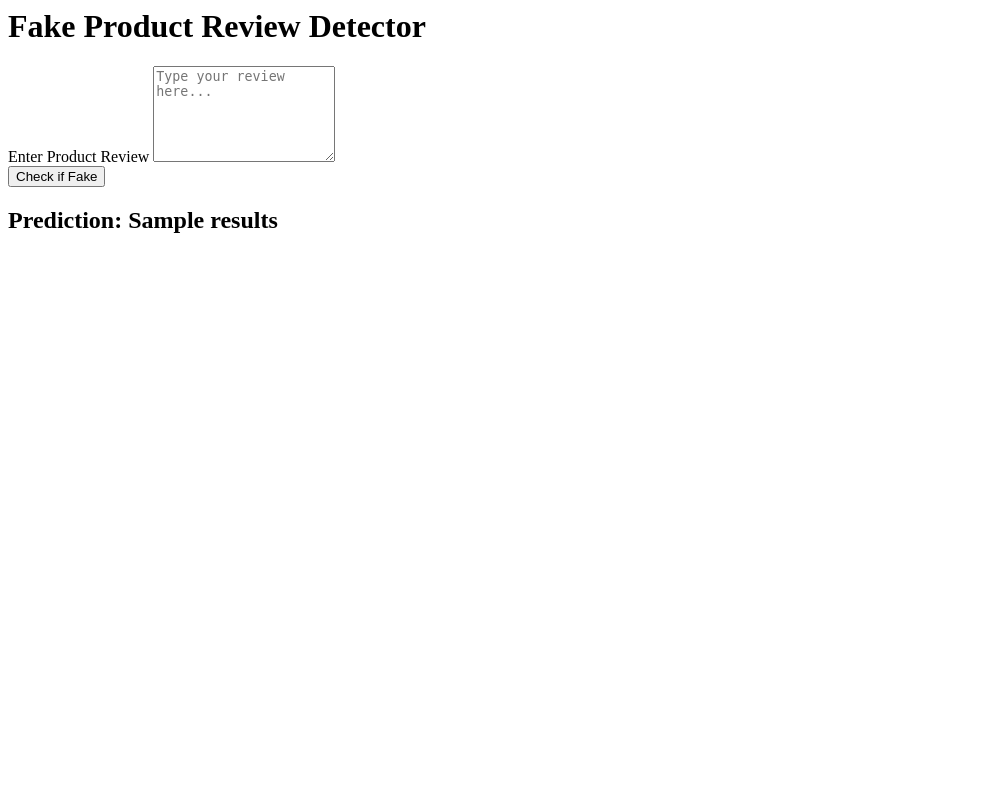
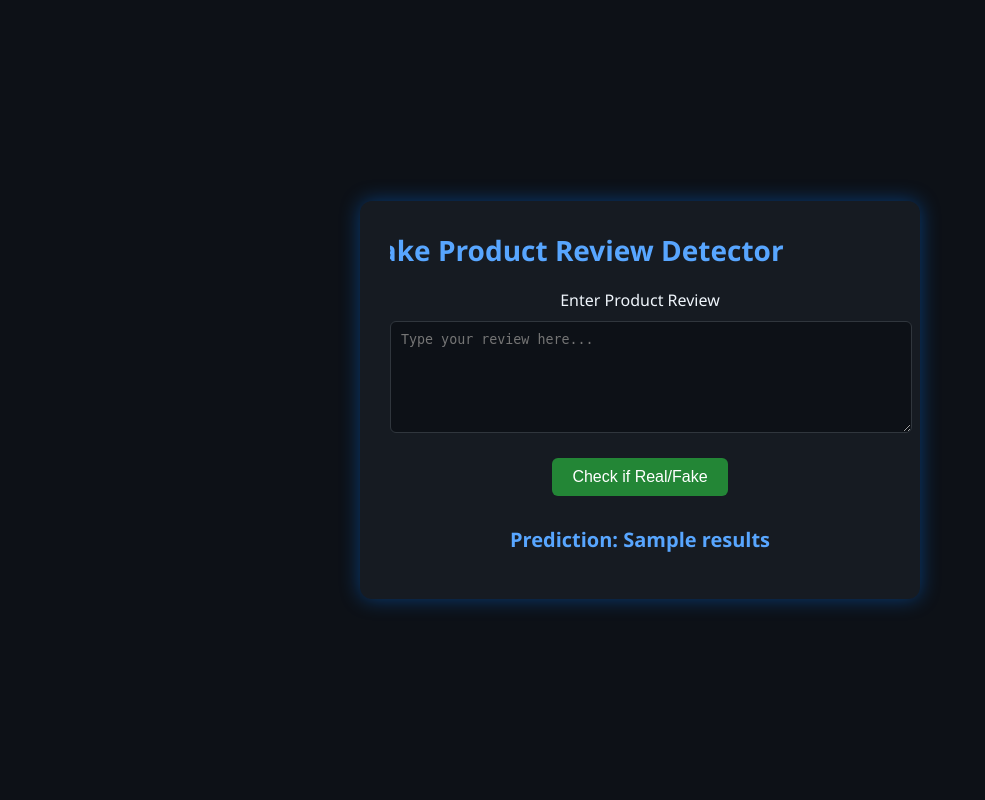
Before and after one commit to ChallaPavanSanthosh/Fake-Product-Reviews, a Flask app: template templates/home.html in a window 1280 px wide. Shown: the whole page, without its empty margins (0-985 px from the left). Run offline with Flask 3, Linux system fonts and the light colour scheme; the template is opened without the code that fills it: most values are stand-ins (such as "Sample title", 1, 10 or a date in 2020).

Commit message:
Updated home.html

```diff
--- a/templates/home.html
+++ b/templates/home.html
@@ -1,23 +1,109 @@
-<html>
+<!DOCTYPE html>
+<html lang="en">
 <head>
+    <meta charset="UTF-8">
     <title>Fake Product Review Detection</title>
+    <style>
+        body {
+            margin: 0;
+            padding: 0;
+            background-color: #0d1117;
+            font-family: 'Segoe UI', Tahoma, Geneva, Verdana, sans-serif;
+            color: #f0f6fc;
+            display: flex;
+            justify-content: center;
+            align-items: center;
+            height: 100vh;
+        }
+
+        .container {
+            width: 500px;
+            background-color: #161b22;
+            padding: 30px;
+            border-radius: 12px;
+            box-shadow: 0 0 20px rgba(0, 123, 255, 0.4);
+            text-align: center;
+        }
+
+        .scrolling-title {
+            font-size: 28px;
+            font-weight: bold;
+            margin-bottom: 20px;
+            color: #58a6ff;
+            white-space: nowrap;
+            overflow: hidden;
+            box-sizing: border-box;
+        }
+
+        .scrolling-title span {
+            display: inline-block;
+            padding-left: 100%;
+            animation: scrollText 12s linear infinite;
+        }
+
+        @keyframes scrollText {
+            0% {
+                transform: translateX(0%);
+            }
+            100% {
+                transform: translateX(-100%);
+            }
+        }
+
+        label {
+            font-weight: 500;
+            display: block;
+            margin: 20px 0 10px;
+        }
+
+        textarea {
+            width: 100%;
+            padding: 10px;
+            border-radius: 6px;
+            border: 1px solid #30363d;
+            background-color: #0d1117;
+            color: #c9d1d9;
+            resize: vertical;
+        }
+
+        .btn {
+            margin-top: 20px;
+            background-color: #238636;
+            border: none;
+            color: white;
+            padding: 10px 20px;
+            font-size: 16px;
+            border-radius: 6px;
+            cursor: pointer;
+            transition: background-color 0.3s;
+        }
+
+        .btn:hover {
+            background-color: #2ea043;
+        }
+
+        h2 {
+            margin-top: 30px;
+            font-size: 20px;
+            color: #58a6ff;
+        }
+    </style>
 </head>
 <body>
     <div class="container">
-      <h1>Fake Product Review Detector</h1>
+        <div class="scrolling-title">
+            <span>Fake Product Review Detector &nbsp;&nbsp;&nbsp;&nbsp;</span>
+        </div>
 
         <form action="{{ url_for('predict_review') }}" method="post">
-        <div class="mb-3">
-          <label class="form-label">Enter Product Review</label>
-          <textarea class="form-control" name="review_text" rows="6" placeholder="Type your review here..." required></textarea>
-        </div>
-
-        <div class="mb-3">
-          <input class="btn btn-primary" type="submit" value="Check if Fake" />
-        </div>
+            <label for="review_text">Enter Product Review</label>
+            <textarea id="review_text" name="review_text" rows="6" placeholder="Type your review here..." required></textarea>
+            <input class="btn" type="submit" value="Check if Real/Fake" />
         </form>
 
+        {% if results %}
             <h2>Prediction: {{ results }}</h2>
+        {% endif %}
     </div>
 </body>
 </html>
```
Lines whose indentation alone changed are shown as unchanged.
